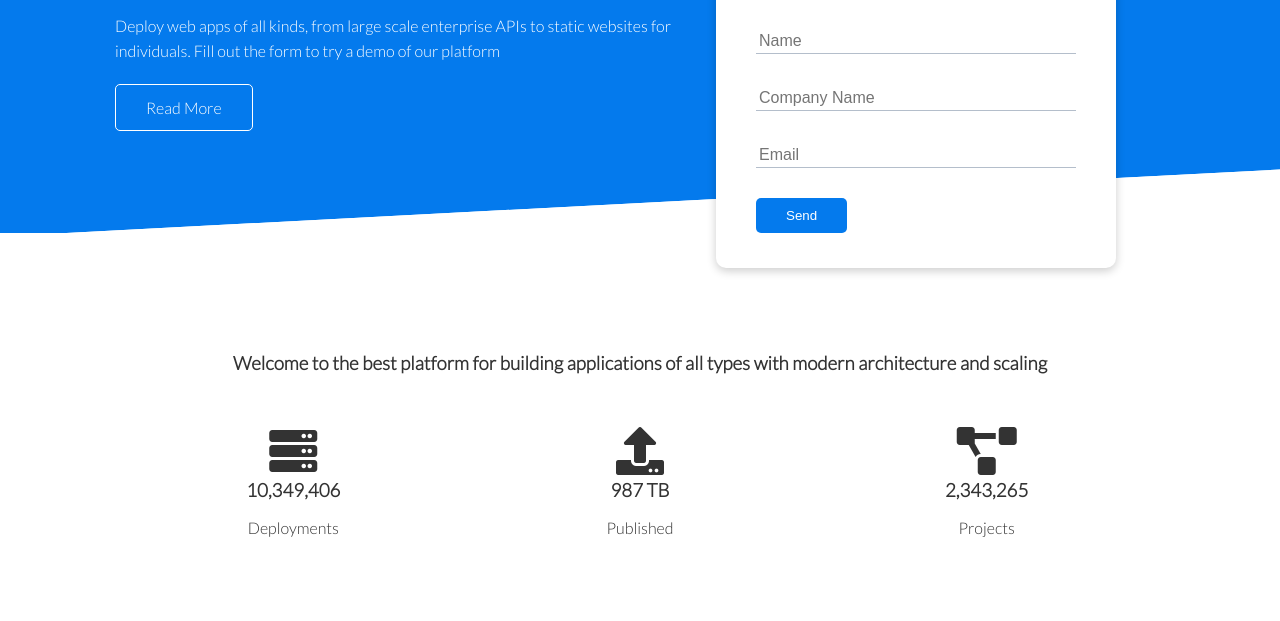
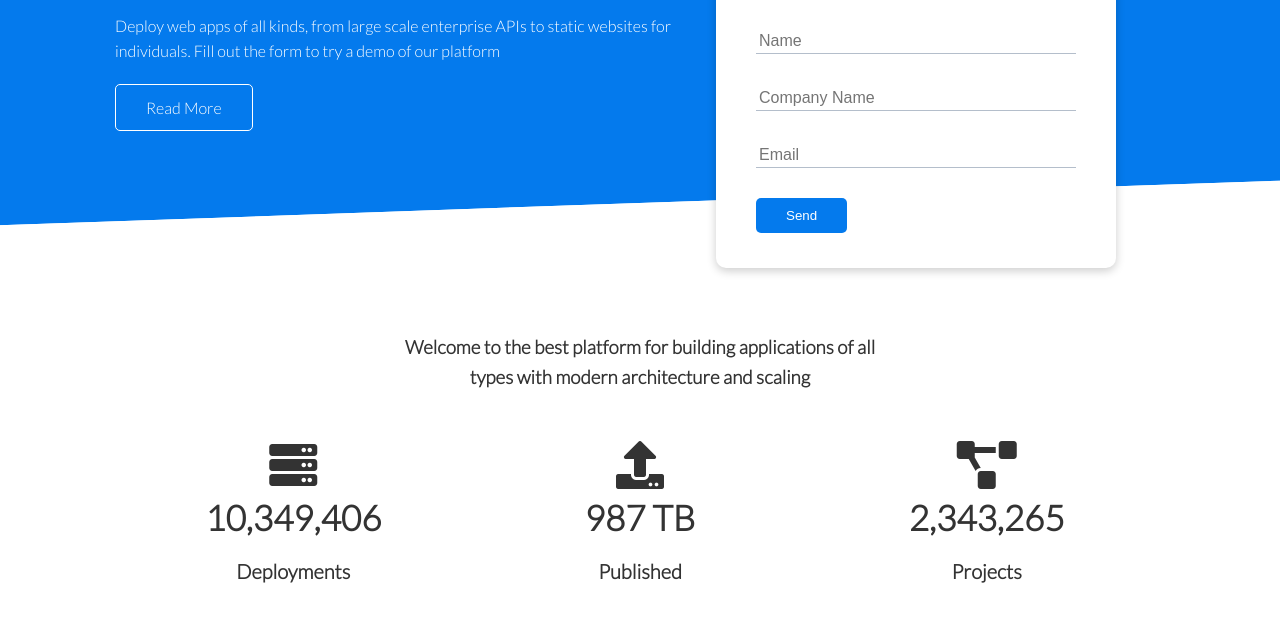
Before and after one commit to briansjkim/loruki-website, a plain HTML site: page index.html in a window 1280 px wide. Shown: the part 237-858 px from the top of the page. Before the commit the page ends 836 px from the top, so only its background shows below. Drawn offline with Linux system fonts and the light colour scheme.

Commit message:
finished up styling the stats section

```diff
--- a/css/style.css
+++ b/css/style.css
@@ -140,7 +140,7 @@ justify-content: space-between instead of center */
     right: 0;
     left: 0;
     background: #fff;
-    transform: skewY(-3deg); */
+    transform: skewY(-3deg);
     /* webkit is for safari and chrome */
     -webkit-transform: skewY(-2deg);
     /* moz is for mozille */
@@ -153,3 +153,17 @@ justify-content: space-between instead of center */
 .stats {
     padding-top: 100px;
 }
+
+.stats-heading {
+    max-width: 500px;
+    margin: 0 auto;
+}
+
+.stats .grid h3 {
+    font-size: 35px;
+}
+
+.stats .grid p {
+    font-size: 20px;
+    font-weight: bold;
+}
```
